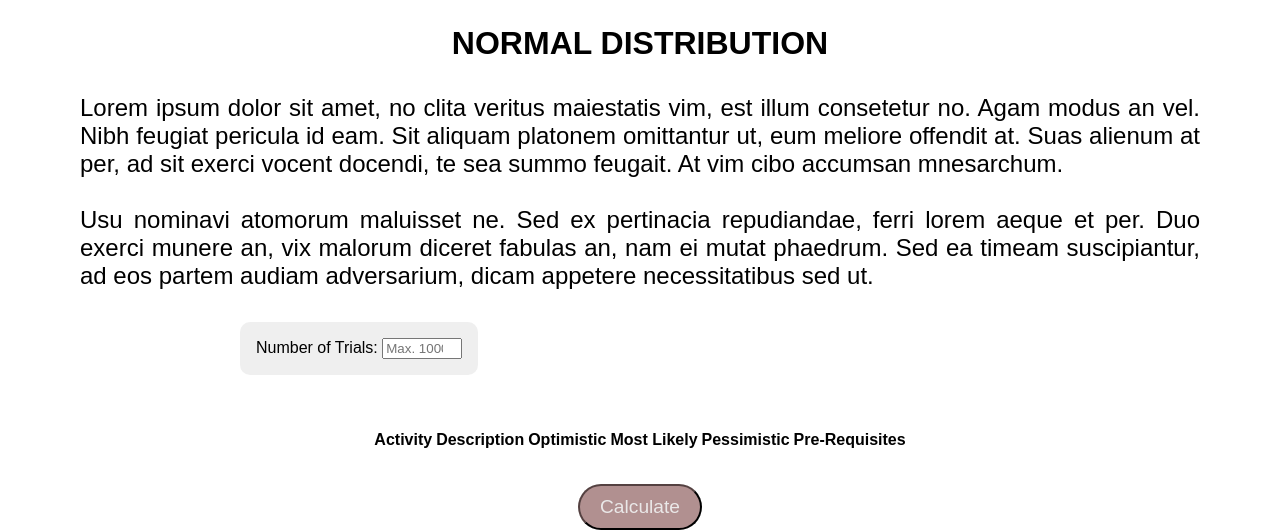
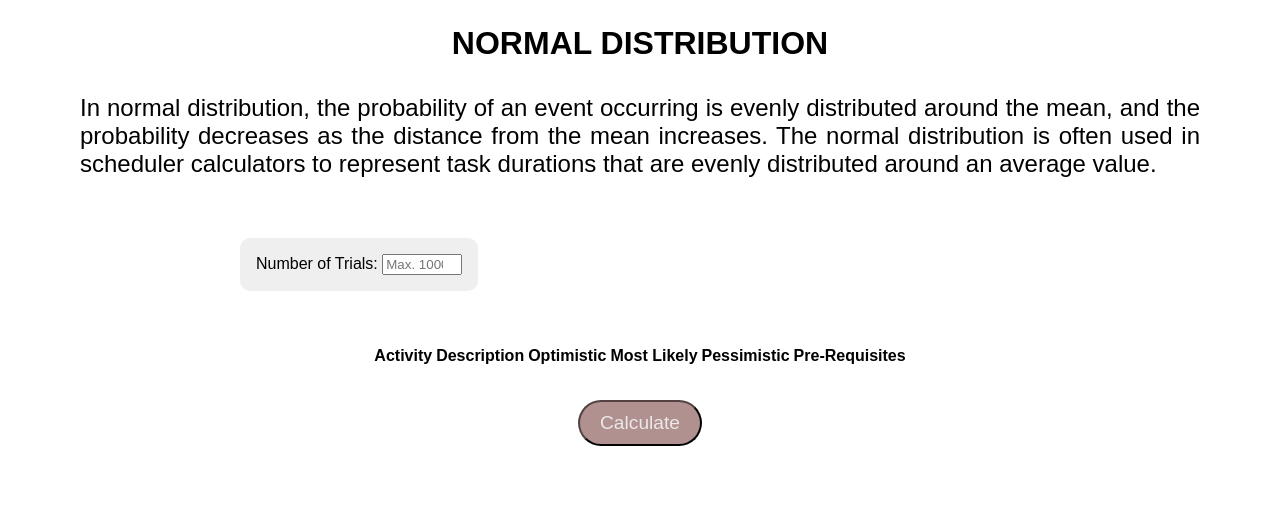
Before and after one commit to kaid0011/BSCS4AB_PERT-CPM, a CodeIgniter app: page /BSCS4AB_PERT-CPM/normal/proj_details in a window 1280 px wide. Shown: the part 51-581 px from the top of the page. Run offline with CodeIgniter, Linux system fonts and the light colour scheme; some libraries are stand-ins or nearby versions.

Commit message:
Added Normal Distribution Description to Input Page (04 -27)

```diff
--- a/application/views/NORMAL/normal_input.php
+++ b/application/views/NORMAL/normal_input.php
@@ -3,13 +3,15 @@
         <b> NORMAL DISTRIBUTION </b>
     </div>
     <div class="paragone">
-        Lorem ipsum dolor sit amet, no clita veritus maiestatis vim, est illum consetetur no. Agam modus an vel. Nibh
-        feugiat pericula id eam. Sit aliquam platonem omittantur ut, eum meliore offendit at. Suas alienum at per, ad sit
-        exerci vocent docendi, te sea summo feugait. At vim cibo accumsan mnesarchum.
+        In normal distribution, the probability of an
+        event occurring is evenly distributed around the mean, and the probability
+        decreases as the distance from the mean increases. The normal distribution
+        is often used in scheduler calculators to represent task durations that are
+        evenly distributed around an average value.
         <br><br>
-        Usu nominavi atomorum maluisset ne. Sed ex pertinacia repudiandae, ferri lorem aeque et per. Duo exerci munere an,
+        <!-- Usu nominavi atomorum maluisset ne. Sed ex pertinacia repudiandae, ferri lorem aeque et per. Duo exerci munere an,
         vix malorum diceret fabulas an, nam ei mutat phaedrum. Sed ea timeam suscipiantur, ad eos partem audiam
-        adversarium, dicam appetere necessitatibus sed ut.
+        adversarium, dicam appetere necessitatibus sed ut. -->
     </div>
     <form action="<?php echo base_url('normal/calculate') ?>" method="post">
         <input type="number" name="proj_len" value="<?php echo $proj_len; ?>" hidden>
```
